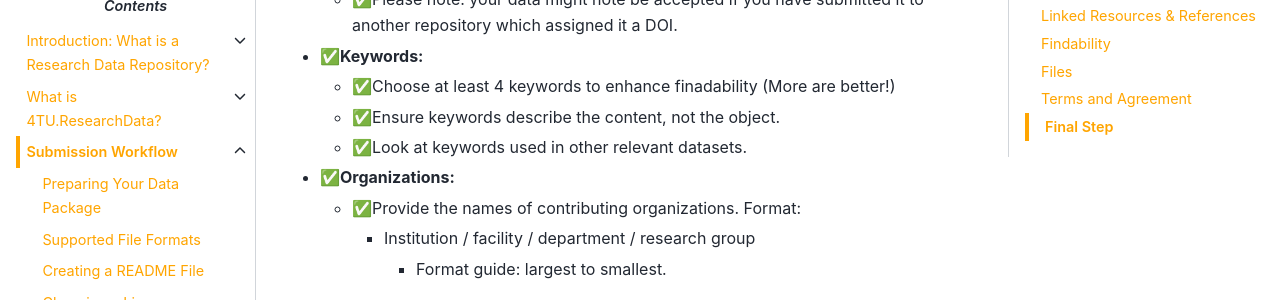
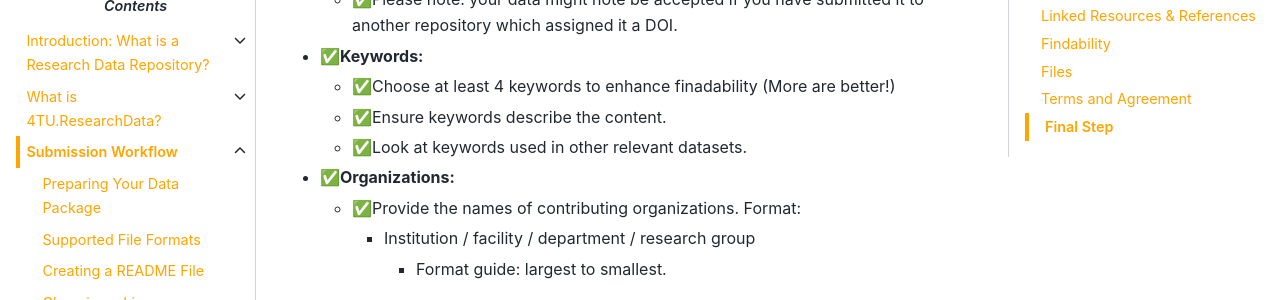
Before and after one commit to TUDelft-books/FAIR4TU_Submission_Help, a Jupyter Book: the page built from book/submission_workflow/data_curation.md, in a window 1280 px wide and 900 px high, scrolled down 4220 px. Shown: the part 153-453 px from the top of the window. Built offline with Jupyter Book 1.0.4 settings and Sphinx 7.4.7 and the Sphinx Book theme 1.1.4, drawn with Linux system fonts in a browser that asks for light colours; pages that are not in the unit, such as notebooks, are missing from menus; comment, search, counter and statistics services are not loaded.

Commit message:
Update data_curation.md

```diff
--- a/book/submission_workflow/data_curation.md
+++ b/book/submission_workflow/data_curation.md
@@ -157,7 +157,7 @@ This human-centered approach not only improves the quality of your data but also
 
 - **✅Keywords:**
     - ✅Choose at least 4 keywords to enhance finadability (More are better!)
-    - ✅Ensure keywords describe the content, not the object.
+    - ✅Ensure keywords describe the content.
     - ✅Look at keywords used in other relevant datasets.
 
 - **✅Organizations:**
```
